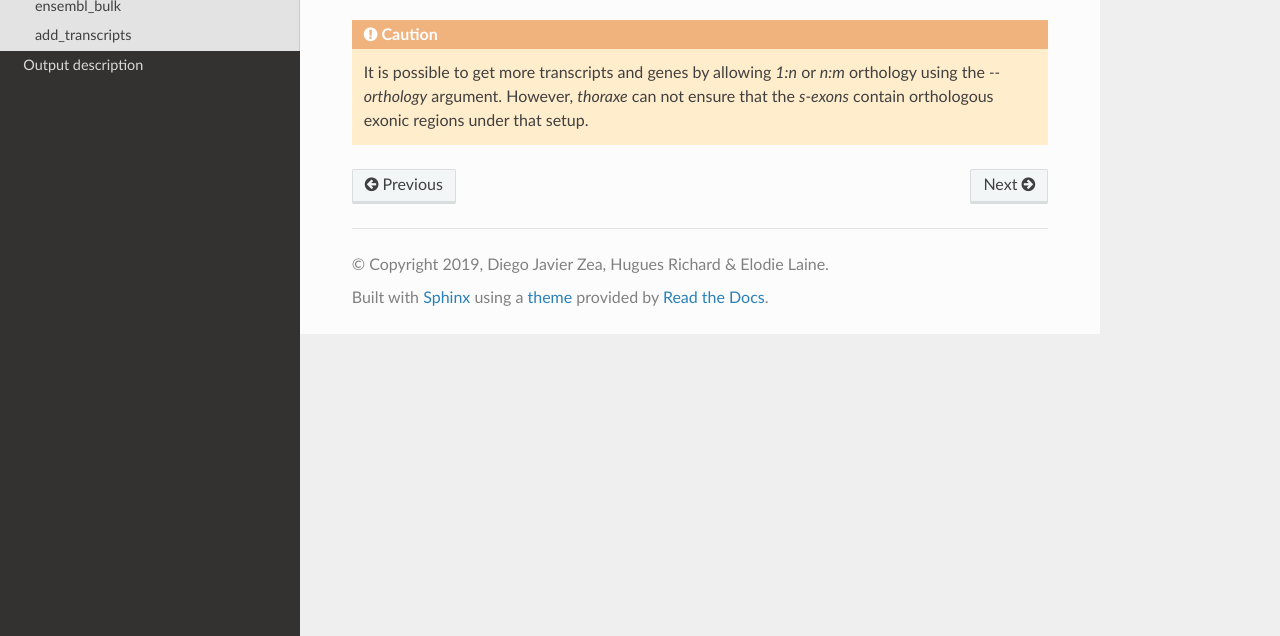
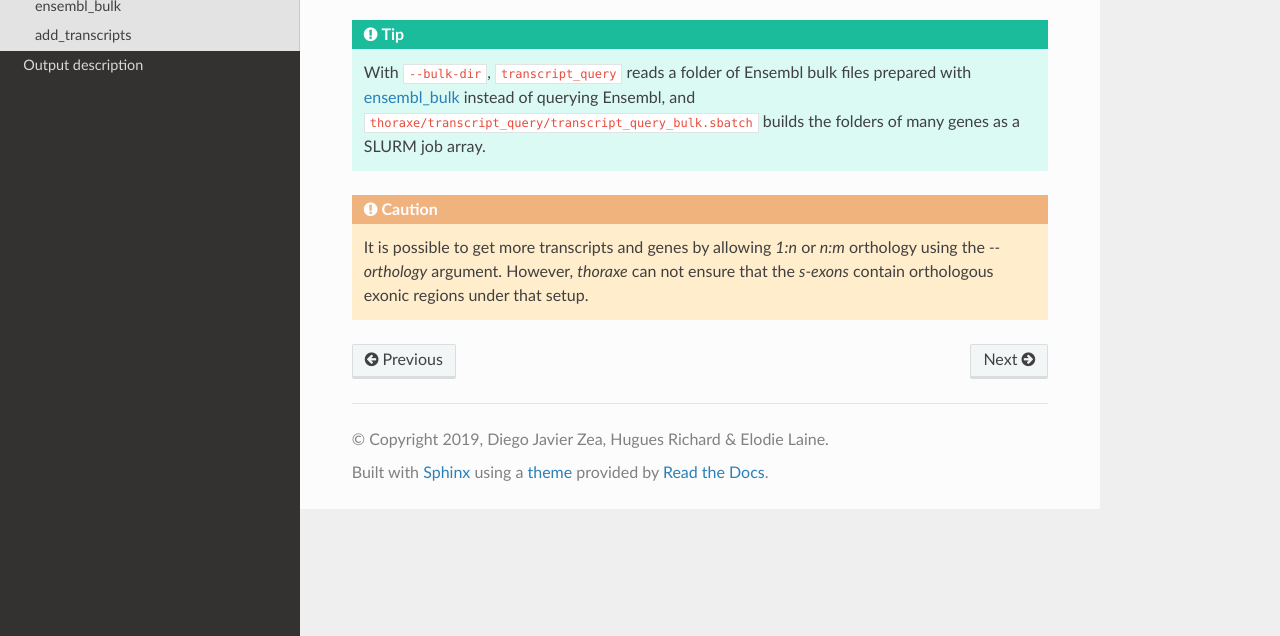
Before and after one commit to PhyloSofS-Team/thoraxe, a Sphinx documentation site: the page built from docs/source/programs/transcript_query.rst, in a window 1280 px wide, cut to the strip 264-900 px from the top of the page. Built offline with Sphinx 7.4.7 and the Read the Docs theme 3.1.0, drawn with Linux system fonts in a browser that asks for light colours; pages that are not in the unit, such as notebooks, are missing from menus.

Commit message:
feat(transcript_query): SLURM job array for many genes; SLURM scripts next to their modules

```diff
--- a/docs/source/programs/transcript_query.rst
+++ b/docs/source/programs/transcript_query.rst
@@ -6,6 +6,13 @@ transcript_query
    :prog: transcript_query
 
 
+.. tip::
+   With ``--bulk-dir``, ``transcript_query`` reads a folder of Ensembl bulk
+   files prepared with :doc:`ensembl_bulk` instead of querying Ensembl, and
+   ``thoraxe/transcript_query/transcript_query_bulk.sbatch`` builds the folders
+   of many genes as a SLURM job array.
+
+
 .. caution::
    It is possible to get more transcripts and genes by allowing `1:n` or `n:m`
    orthology using the `--orthology` argument. However, `thoraxe` can not
```
Also changed, not shown: docs/source/programs/ensembl_bulk.rst (+13 -1 lines), 3 other files.
